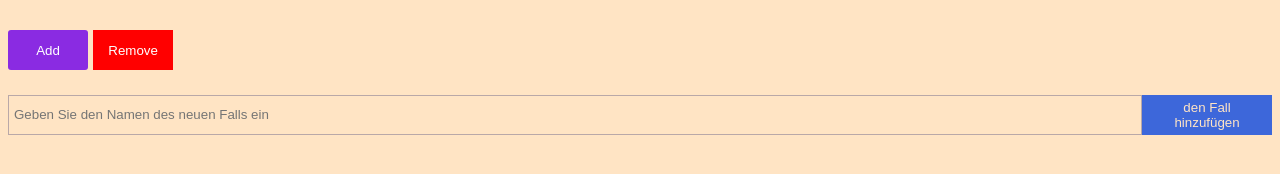
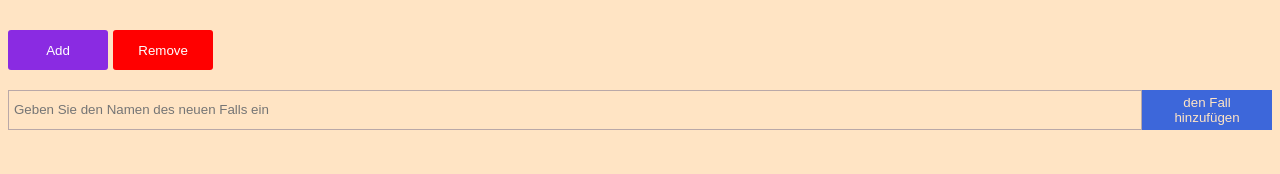
Before and after one commit to dilemann/new_To_Do_demo, a plain HTML site: page index.html in a window 1280 px wide. Drawn offline with Linux system fonts and the light colour scheme.

Commit message:
button modificate

```diff
--- a/style.css
+++ b/style.css
@@ -20,7 +20,7 @@ body {
     justify-content: center;
     align-items: center;
     height: 40px;
-    width: 80px;
+    width: 100px;
     color: white;
     transition: background-color 1s;
     cursor: pointer;
@@ -134,7 +134,7 @@ body {
 
 
 .action__btn {
-    margin-bottom: 5px;
+    /* margin-bottom: 5px; */
     border-radius: 3px;
     background-color: goldenrod;
 }
@@ -143,6 +143,9 @@ body {
     background-color: rgb(168, 137, 61);
 }
 
+.remove__btn {
+    border-radius: 3px;
+}
 
 
 .form {
```
